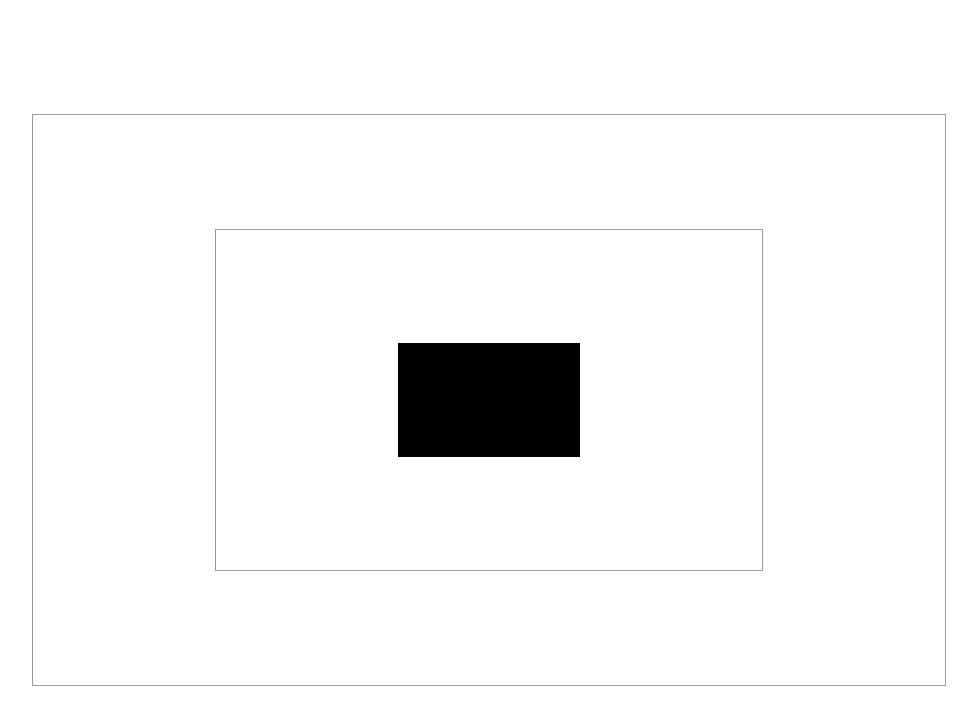
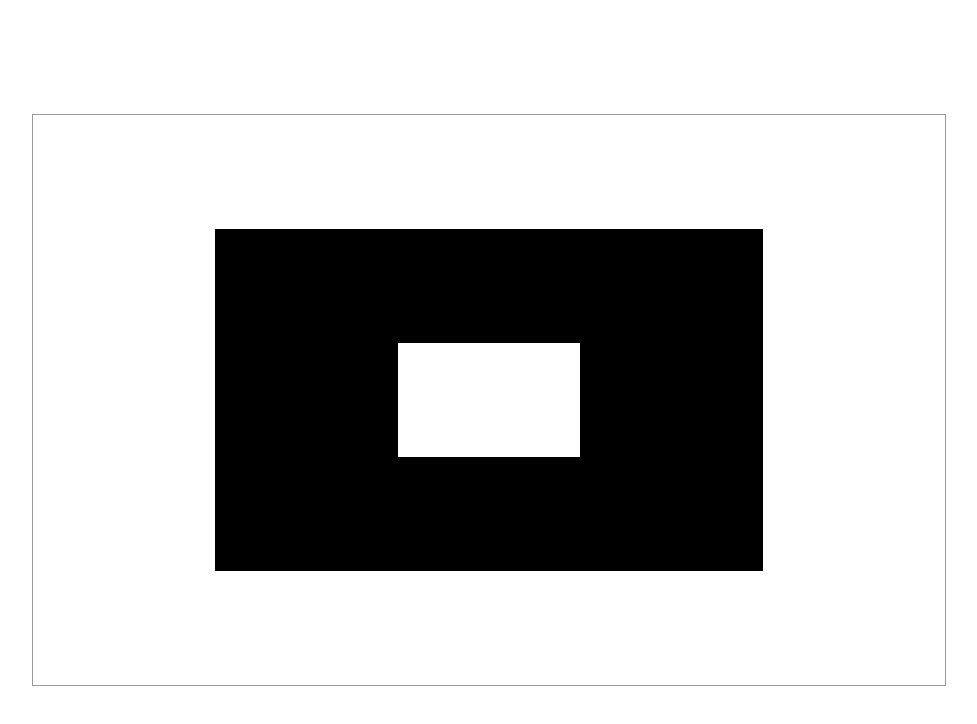
Before and after one commit to kmescamilla/GRA424-S23, a plain HTML site: page White-on-Black/index.html in a window 1280 px wide. Shown: the whole page, without its empty margins (151-1128 px from the left). Drawn offline with Linux system fonts and the light colour scheme.

Commit message:
White on Black

```diff
--- a/White-on-Black/css/styles.css
+++ b/White-on-Black/css/styles.css
@@ -17,15 +17,14 @@
 
 .outside {
   display: flex;
-  background: white;
-  border: .25px solid #999999;
+  background: black;
   width: 42.857143vw;
   height: 42.857143vh;
   margin: auto;
 }
 
 .inside {
-  background: black;
+  background: white;
   width: 14.285714vw;
   height: 14.285714vh;
   margin: auto;
```
